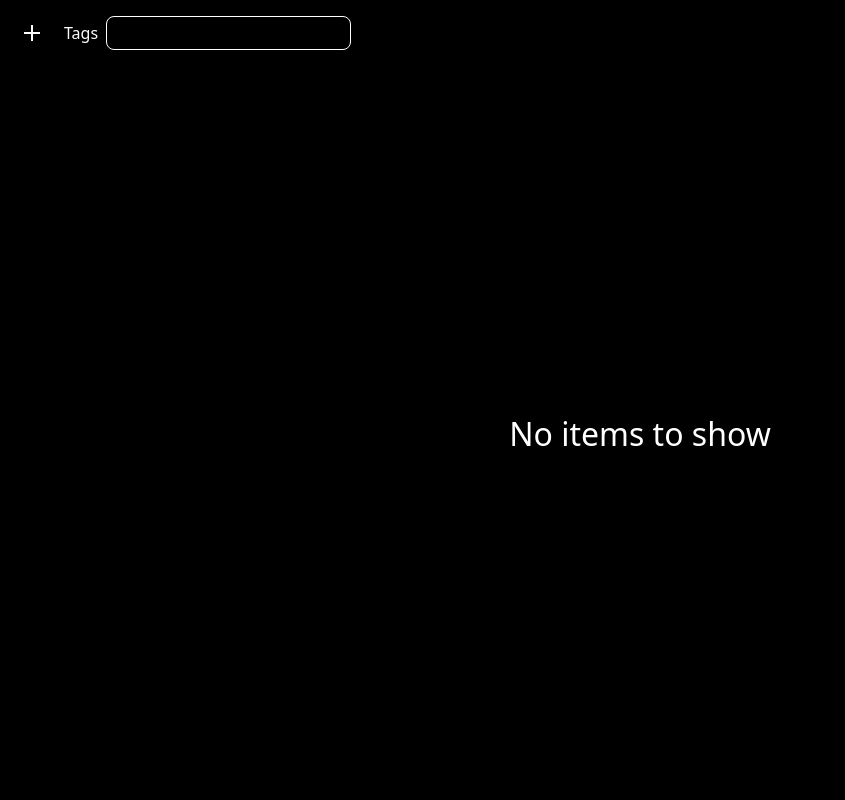
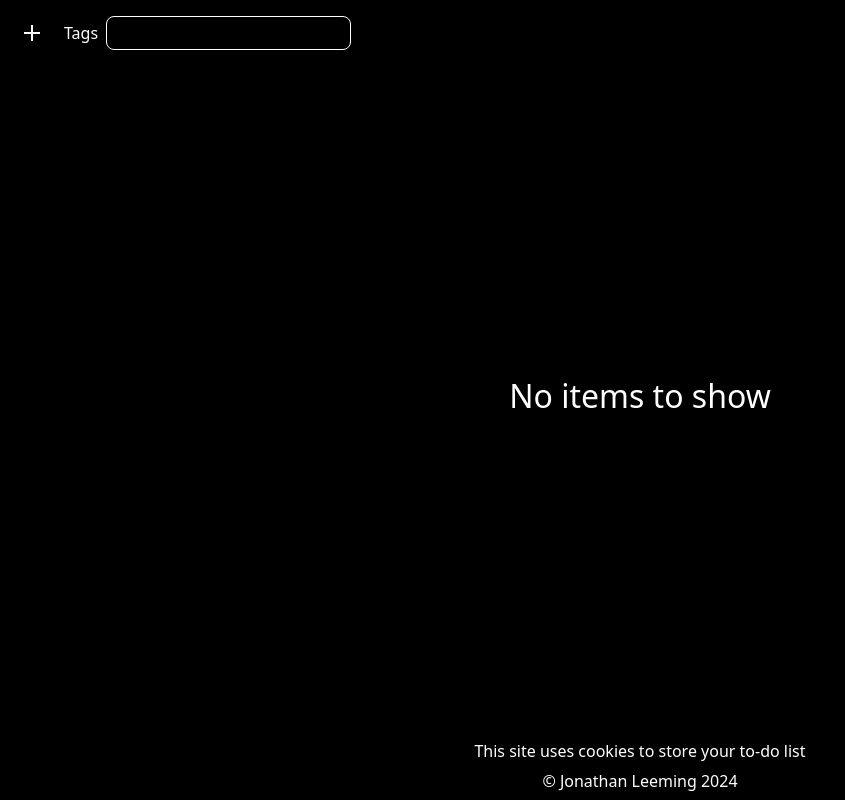
Before and after one commit to moddedTechnic/kanban, a Nuxt app: page / in a window 1280 px wide. Shown: the whole page, without its empty margins (0-845 px from the left). Built offline with nearby package versions, Linux system fonts and the light colour scheme.

Commit message:
added copyright info

```diff
--- a/pages/index.vue
+++ b/pages/index.vue
@@ -9,6 +9,8 @@ import { type Item } from '~/utils/types'
 
 const statuses = useStore('statuses')
 const list = useStore('tasks')
+
+const year = computed(() => new Date().getFullYear())
 
 const tags = computed(() => {
   const tags: string[] = []
@@ -76,6 +78,15 @@ function createItem({ status, ...partial }: Omit<Item, 'id'>) {
 
     <NewItemModal :open="showNewItem" :available-tags="tags" :available-statuses="statuses" @close="showNewItem = false"
       @create-item="createItem" />
+
+    <footer>
+      <p>
+        This site uses cookies to store your to-do list
+      </p>
+      <p>
+        &copy; Jonathan Leeming {{ year }}
+      </p>
+    </footer>
   </main>
 </template>
 
@@ -90,6 +101,20 @@ main {
 
   width: 100vw;
   height: 100vh;
+}
+
+footer {
+  display: flex;
+  flex-direction: column;
+  align-items: center;
+  justify-content: flex-end;
+  text-align: center;
+  padding-block: 0.5rem;
+}
+
+footer>* {
+  margin-block: 0.5rem 0;
+  margin-inline: auto;
 }
 
 .controls {
@@ -144,6 +169,7 @@ main {
   justify-content: flex-start;
   gap: 1.5rem;
 
+  flex-grow: 999;
   margin-top: 2rem;
   padding-inline: 1rem;
   padding-bottom: 1rem;
```
